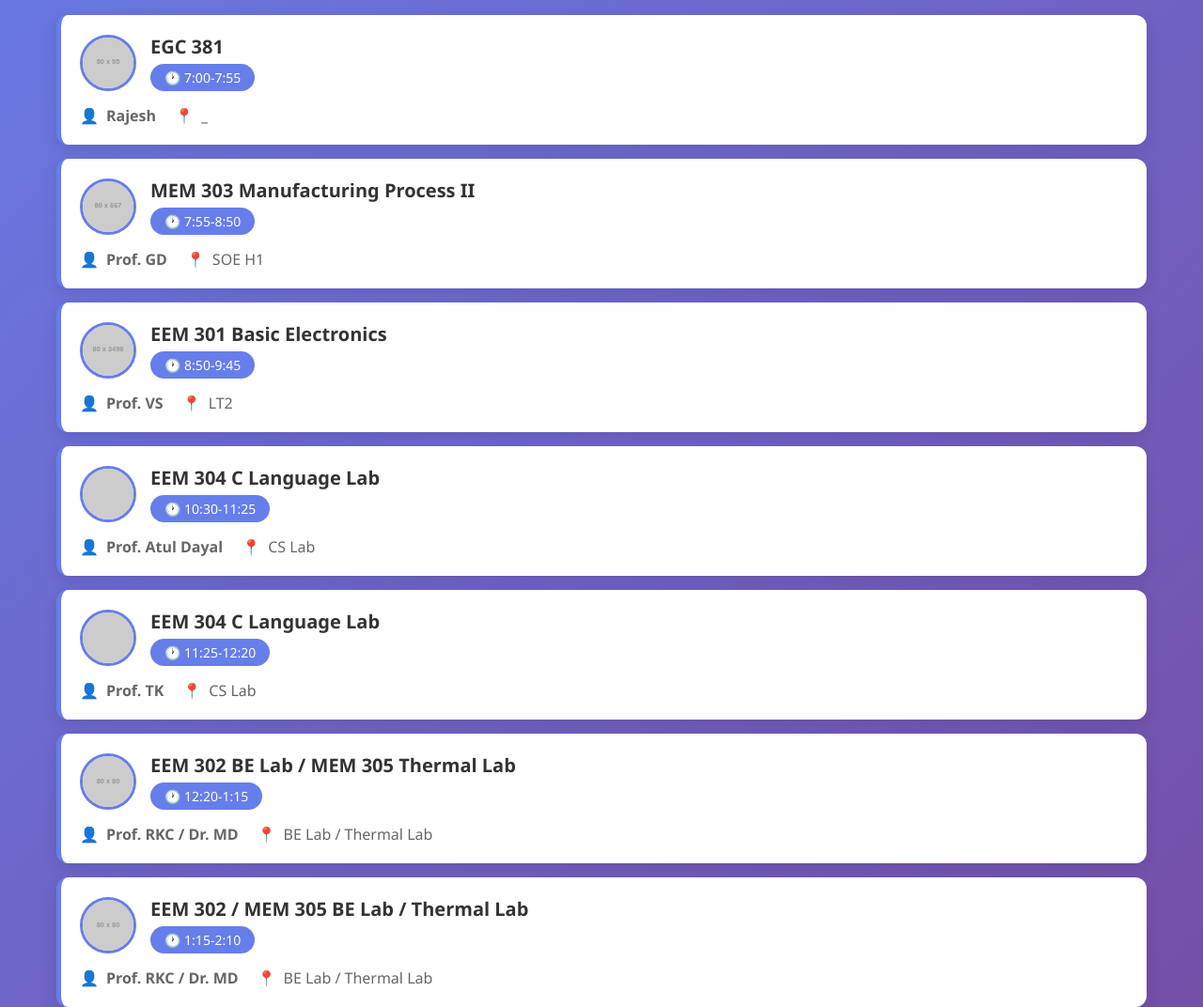
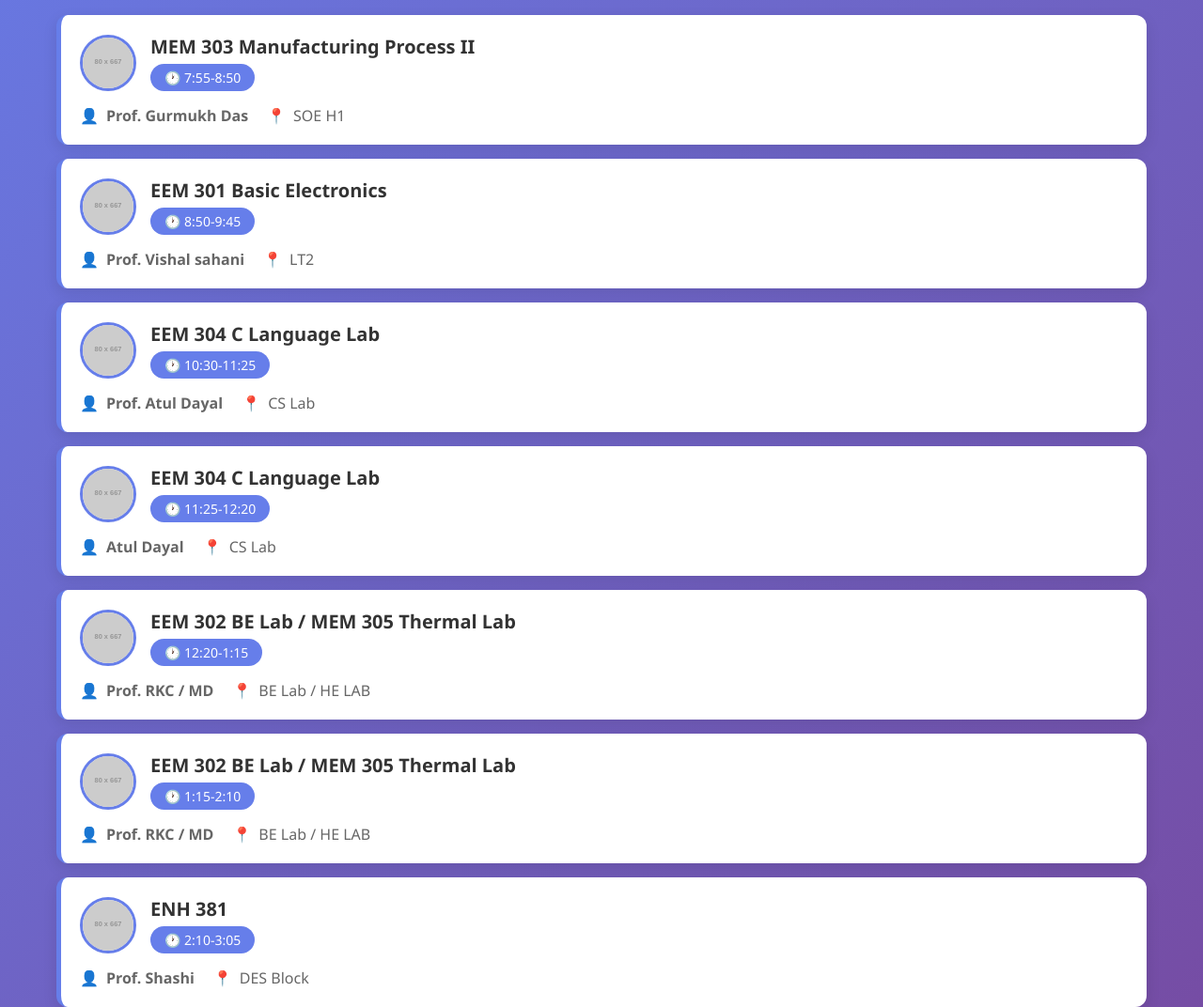
Before and after one commit to DevDK-code/tt, a plain HTML site: page index.html in a window 1280 px wide. Shown: the part 398-1470 px from the top of the page at 94% size. Drawn offline with Linux system fonts and the light colour scheme; placeholder pictures from the web are drawn by us.

Commit message:
Update timetable data with new subjects and teachers

```diff
--- a/index.html
+++ b/index.html
@@ -456,53 +456,52 @@
         // Teacher ki image URL yaha add karo
   const timetable = {
   MON: [
-        { time: '7:00-7:55', subject: 'EGC 381', teacher: 'Rajesh', room: '_', image: 'https://via.placeholder.com/80/95A5A6/ffffff?text=EGC' },
-        { time: '7:55-8:50', subject: 'MEM 303 Manufacturing Process II', teacher: 'Prof. GD', room: 'SOE H1', image: '.jpegGD' },
-        { time: '8:50-9:45', subject: 'EEM 301 Basic Electronics ', teacher: 'Prof. VS', room: 'LT2', image: 'https://via.placeholder.com/80/3498DB/ffffff?text=VS' },
-        { time: '10:30-11:25', subject: 'EEM 304 C Language Lab', teacher: 'Prof. Atul Dayal ', room: 'CS Lab', image: 'https://via.placeholder.com/80/2ECC71/ffffff?text=TK' },
-        { time: '11:25-12:20', subject: 'EEM 304 C Language Lab', teacher: 'Prof. TK', room: 'CS Lab', image: 'https://via.placeholder.com/80/2ECC71/ffffff?text=TK' },
-        { time: '12:20-1:15', subject: 'EEM 302 BE Lab  / MEM 305 Thermal Lab', teacher: 'Prof. RKC / Dr. MD', room: 'BE Lab / Thermal Lab', image: 'https://via.placeholder.com/80/C0392B/ffffff?text=Lab' },
-        { time: '1:15-2:10', subject: 'EEM 302 / MEM 305 BE Lab / Thermal Lab', teacher: 'Prof. RKC / Dr. MD', room: 'BE Lab / Thermal Lab', image: 'https://via.placeholder.com/80/C0392B/ffffff?text=Lab' },
-        { time: '2:10-3:05', subject: 'ENH 381', teacher: 'Prof. Shashi', room: 'DES Block', image: 'https://via.placeholder.com/80/8E44AD/ffffff?text=ENH' }
+
+  { time: '7:55-8:50', subject: 'MEM 303 Manufacturing Process II', teacher: 'Prof. Gurmukh Das', room: 'SOE H1', image: 'Gd.jpg' },
+  { time: '8:50-9:45', subject: 'EEM 301 Basic Electronics ', teacher: 'Prof. Vishal sahani', room: 'LT2', image: 'vs.jpg' },
+  { time: '10:30-11:25', subject: 'EEM 304 C Language Lab', teacher: 'Prof. Atul Dayal ', room: 'CS Lab', image: 'a.jpg' },
+  { time: '11:25-12:20', subject: 'EEM 304 C Language Lab', teacher: 'Atul Dayal', room: 'CS Lab', image: 'a.jpg' },
+  { time: '12:20-1:15', subject: 'EEM 302 BE Lab / MEM 305 Thermal Lab', teacher: 'Prof. RKC / MD', room: 'BE Lab / HE LAB', image: 'rkcmd.jpg' },
+  { time: '1:15-2:10', subject: 'EEM 302 BE Lab / MEM 305 Thermal Lab', teacher: 'Prof. RKC / MD', room: 'BE Lab / HE LAB', image: 'rkcmd.jpg' },
+  { time: '2:10-3:05', subject: 'ENH 381', teacher: 'Prof. Shashi', room: 'DES Block', image: 'e.jpg' }
   ],
   TUE: [
-        { time: '8:50-9:45', subject: 'EEM 301 Basic Elec. Eng.', teacher: 'Prof. VS', room: 'LT2', image: 'https://via.placeholder.com/80/3498DB/ffffff?text=VS' },
-        { time: '10:30-11:25', subject: 'MEM 301 Eng. Drawing', teacher: 'Prof. ASHARMA', room: 'SOE H1', image: '.jpegAS' },
-        { time: '11:25-12:20', subject: 'MEM 311 Fluid Mechanics', teacher: 'Prof. ASAHAI', room: 'SOE H1', image: 'https://via.placeholder.com/80/16A085/ffffff?text=AH' },
-        { time: '12:20-1:15', subject: 'MEM 312 Hydraulics Lab', teacher: 'Prof. ASAHAI', room: 'Hyd Lab', image: 'https://via.placeholder.com/80/C0392B/ffffff?text=Lab' },
-        { time: '1:15-2:10', subject: 'MEM 312 Hydraulics Lab', teacher: 'Prof. ASAHAI', room: 'Hyd Lab', image: 'https://via.placeholder.com/80/C0392B/ffffff?text=Lab' },
+  { time: '8:50-9:45', subject: 'EEM 301 Basic Elec. Eng.', teacher: 'prof. vishal sahani', room: 'LT2', image: 'vs.jpg' },
+  { time: '10:30-11:25', subject: 'MEM 301 MECHANICS', teacher: 'Prof. Aaditya SHARMA', room: 'SOE H1', image: 'a.jpg' },
+  { time: '11:25-12:20', subject: 'MEM 311 Fluid Mechanics', teacher: 'Prof. ASAHAI / Misra sir', room: 'SOE H1', image: 'https://via.placeholder.com/80/16A085/ffffff?text=AH' },
+  { time: '12:20-1:15', subject: 'MEM 312 Hydraulics Lab', teacher: 'Prof. ASAHAI / Misra sir', room: 'Hyd Lab', image: 'https://via.placeholder.com/80/C0392B/ffffff?text=Lab' },
+  { time: '1:15-2:10', subject: 'MEM 312 Hydraulics Lab', teacher: 'Prof. ASAHAI ', room: 'Hyd Lab', image: 'https://via.placeholder.com/80/C0392B/ffffff?text=Lab' },
   { time: '2:10-3:05', subject: 'ENH 381', teacher: 'Prof. Shashi', room: 'DES Block', image: 'https://via.placeholder.com/80/8E44AD/ffffff?text=ENH' }
   ],
   WED: [
-        { time: '7:55-8:50', subject: 'MEM 312 Fluid Mechanics', teacher: 'Prof. ASAHAI', room: '—', image: 'https://via.placeholder.com/80/16A085/ffffff?text=AH' },
-        { time: '8:50-9:45', subject: 'EEM 301 Basic Elec. Eng.', teacher: 'Prof. VS', room: 'SOE H1', image: 'https://via.placeholder.com/80/3498DB/ffffff?text=VS' },
-        { time: '10:30-11:25', subject: 'MEM 301 Eng. Drawing', teacher: 'Prof. ASHARMA', room: 'SOE H1', image: '.jpegAS' },
-        { time: '11:25-12:20', subject: 'MEM 311 Fluid Mechanics', teacher: 'Prof. ASAHAI', room: 'SOE H1', image: 'https://via.placeholder.com/80/16A085/ffffff?text=AH' },
-        { time: '1:15-2:10', subject: 'MAM 381', teacher: '—', room: 'AH', image: 'https://via.placeholder.com/80/F39C12/ffffff?text=MAM' },
-        { time: '2:10-3:05', subject: 'EEM 303 Elec. Machines', teacher: 'Prof. TK', room: 'R7', image: 'https://via.placeholder.com/80/D35400/ffffff?text=TK' }
+  { time: '8:50-9:45', subject: 'EEM 301 Basic Elec. Eng.', teacher: 'prof. vishal sahani', room: 'SOE H1', image: 'https://via.placeholder.com/80/3498DB/ffffff?text=VS' },
+  { time: '10:30-11:25', subject: 'MEM 301 Eng. Mechanics', teacher: 'Prof. Aditya sharma', room: 'SOE H1', image: '.jpegAS' },
+  { time: '11:25-12:20', subject: 'MEM 311 Fluid Mechanics', teacher: 'Prof. ASAHAI / Misra sir', room: 'SOE H1', image: 'https://via.placeholder.com/80/16A085/ffffff?text=AH' },
+
+  { time: '1:15-2:10', subject: 'MAM 381', teacher: 'Mohit katara', room: 'AH', image: 'https://via.placeholder.com/80/F39C12/ffffff?text=MAM' },
+  { time: '2:10-3:05', subject: 'Data structure ', teacher: 'Atul Dayal sir ', room: 'R7', image: '.jpegAS' },
   ],
   THU: [
-        { time: '8:50-9:45', subject: 'MEM 303 Eng. Mechanics', teacher: 'Prof. GD', room: 'SOE H1', image: '.jpegGD' },
-        { time: '11:25-12:20', subject: 'MAM 381', teacher: '—', room: 'AH', image: 'https://via.placeholder.com/80/F39C12/ffffff?text=MAM' },
-        { time: '12:20-1:15', subject: 'EEM 303 Elec. Machines', teacher: 'Prof. TK', room: 'R7', image: 'https://via.placeholder.com/80/D35400/ffffff?text=TK' },
-        { time: '1:15-2:10', subject: 'MAM 381', teacher: '—', room: 'AH', image: 'https://via.placeholder.com/80/F39C12/ffffff?text=MAM' },
+  { time: '7:55-8:50', subject: 'EGC381 Pmp', teacher: 'Rajesh sir/ Dinesh sir ', room: 'M', image: '.jpegAS' },
+  { time: '8:50-9:45', subject: 'MEM 303 Manufacturing process', teacher: 'Prof. GD', room: 'SOE H1', image: '.jpegGD' },
+  { time: '11:25-12:20', subject: 'MAM 381', teacher: 'Mohit katara', room: 'AH', image: 'https://via.placeholder.com/80/F39C12/ffffff?text=MAM' },
+  { time: '12:20-1:15', subject: 'EEM 303 Data structure ', teacher: 'Atul Dayal sir ', room: 'R7', image: 'https://via.placeholder.com/80/D35400/ffffff?text=TK' },
+  { time: '1:15-2:10', subject: 'Mem304', teacher: 'Prof. Manoj Dixit', room: 'Soe(h1)', image: 'https://via.placeholder.com/80/F39C12/ffffff?text=MAM' },
   { time: '2:10-3:05', subject: 'EEM 302 BE Lab', teacher: 'Prof. RKC', room: 'BE Lab', image: 'https://via.placeholder.com/80/C0392B/ffffff?text=Lab' },
   { time: '3:05-4:00', subject: 'EEM 302 BE Lab', teacher: 'Prof. RKC', room: 'BE Lab', image: 'https://via.placeholder.com/80/C0392B/ffffff?text=Lab' }
   ],
   FRI: [
-        { time: '8:50-9:45', subject: 'MEM 303 Eng. Mechanics', teacher: 'Prof. GD', room: 'SOE H1', image: '.jpegGD' },
-        { time: '10:30-11:25', subject: 'MEM 304 Fluid Mechanics', teacher: 'Dr. MD', room: 'SOE H1', image: 'https://via.placeholder.com/80/16A085/ffffff?text=MD' },
-        { time: '11:25-12:20', subject: 'MEM 311 Fluid Mechanics', teacher: 'Prof. ASAHAI', room: 'SOE H1', image: 'https://via.placeholder.com/80/16A085/ffffff?text=AH' },
-        { time: '12:20-1:15', subject: 'MEM 303 Eng. Mechanics', teacher: 'Prof. GD', room: 'SOE H1', image: '.jpegGD' },
-        { time: '1:15-2:10', subject: 'MEM 301 Eng. Drawing', teacher: 'Prof. ASHARMA', room: 'SOE H1', image: '.jpegAS' },
+  { time: '10:30-11:25', subject: 'MEM 304 Thermodynamics ', teacher: 'Dr. MD', room: 'SOE H1', image: 'https://via.placeholder.com/80/16A085/ffffff?text=MD' },
+  { time: '11:25-12:20', subject: 'MEM 311 Fluid Mechanics', teacher: 'Prof. ASAHAI / Misra sir', room: 'SOE H1', image: 'https://via.placeholder.com/80/16A085/ffffff?text=AH' },
+  { time: '12:20-1:15', subject: 'MEM 303 Manufacturing process', teacher: 'Prof. GD', room: 'SOE H1', image: '.jpegGD' },
+  { time: '1:15-2:10', subject: 'MEM 301 Eng. Mechanics', teacher: 'Prof. Aditya sharma', room: 'SOE H1', image: '.jpegAS' },
   { time: '2:10-3:05', subject: 'ENH 381', teacher: 'Prof. Shashi', room: 'DES Block', image: 'https://via.placeholder.com/80/8E44AD/ffffff?text=ENH' }
   ],
   SAT: [
-        { time: '8:50-9:45', subject: 'MEM 304 Fluid Mechanics', teacher: 'Dr. MD', room: 'SOE H1', image: 'https://via.placeholder.com/80/16A085/ffffff?text=MD' },
+  { time: '8:50-9:45', subject: 'MEM 304 thermodynamics', teacher: 'Dr. MD', room: 'SOE H1', image: 'https://via.placeholder.com/80/16A085/ffffff?text=MD' },
   { time: '10:30-11:25', subject: 'GKC 381', teacher: 'Prof. RJSK', room: 'SOE H1', image: 'https://via.placeholder.com/80/7F8C8D/ffffff?text=RJSK' },
-        { time: '11:25-12:20', subject: 'CCA', teacher: 'CCA Coordinator', room: 'Various', image: 'https://via.placeholder.com/80/95A5A6/ffffff?text=CCA' },
-        { time: '12:20-1:15', subject: 'EEM 303 Elec. Machines', teacher: 'Prof. TK', room: 'R7', image: 'https://via.placeholder.com/80/D35400/ffffff?text=TK' },
-        { time: '1:15-2:10', subject: 'MAM 381', teacher: '—', room: 'AH', image: 'https://via.placeholder.com/80/F39C12/ffffff?text=MAM' }
+  { time: '11:25-12:20', subject: 'EEM 303 Data structure ', teacher: 'Atul Dayal sir ', room: 'R7', image: 'https://via.placeholder.com/80/D35400/ffffff?text=TK' },
+  { time: '12:20-1:15', subject: 'MAM 381', teacher: 'Mohit katara', room: 'AH', image: 'https://via.placeholder.com/80/F39C12/ffffff?text=MAM' }
   ],
   SUN: []
   };
```
Lines whose indentation alone changed are shown as unchanged.
